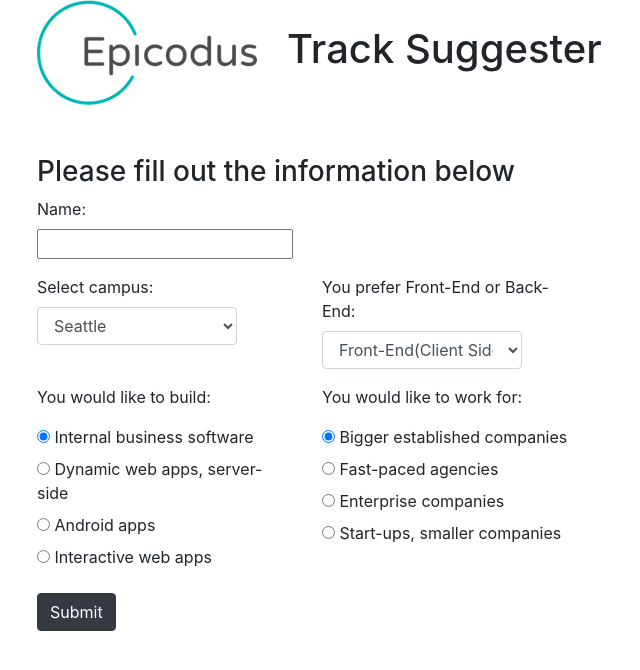
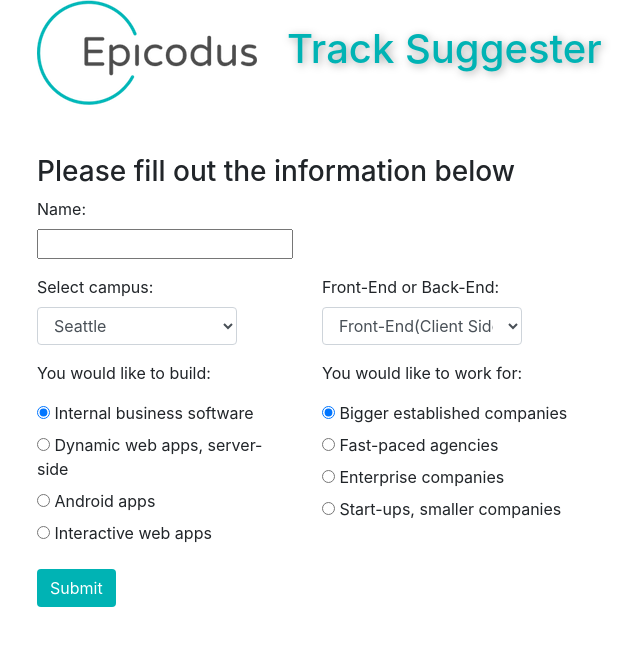
Before and after one commit to hwisoo/track-suggester, a plain HTML site: page index.html in a window 1280 px wide. Shown: the whole page, without its empty margins (48-688 px from the left). Drawn offline with Linux system fonts and the light colour scheme.

Commit message:
add styling

```diff
--- a/css/styles.css
+++ b/css/styles.css
@@ -1,8 +1,11 @@
+
+
 img {
     margin-right: 30px;
 }
 
 h1 {
+    text-shadow: 2px 2px 8px darkgray;
     margin-bottom: 50px;
 }
 
@@ -14,10 +17,15 @@ form {
     margin-bottom: 30px;
 }
 
+button.btn {
+    color: #fff;
+    background-color: #00b3b4;
+}
+
 #output {
     display:none;
 }
 
-#nameOutput, .color, #suggest1, #suggest2, #suggest3, #campusOutput, #addressOutput {
+h1, #nameOutput, .color, #suggest1, #suggest2, #suggest3, #campusOutput, #addressOutput {
     color: #00b3b4;
 }
--- a/index.html
+++ b/index.html
@@ -28,7 +28,7 @@
                 </select>
             </div>
             <div class="form-group col col-md-3">
-                <label for="side">You prefer Front-End or Back-End: </label>
+                <label for="side">Front-End or Back-End: </label>
                 <select id="side" class="form-control" name="side">
                     <option value="front">Front-End(Client Side)</option>
                     <option value="back">Back-End(Server Side)</option>
@@ -94,7 +94,7 @@
 
 
         </div>
-        <button type="submit" class="btn btn-dark">Submit</button>
+        <button type="submit" class="btn">Submit</button>
     </form>
 
     <div id="output">
```
